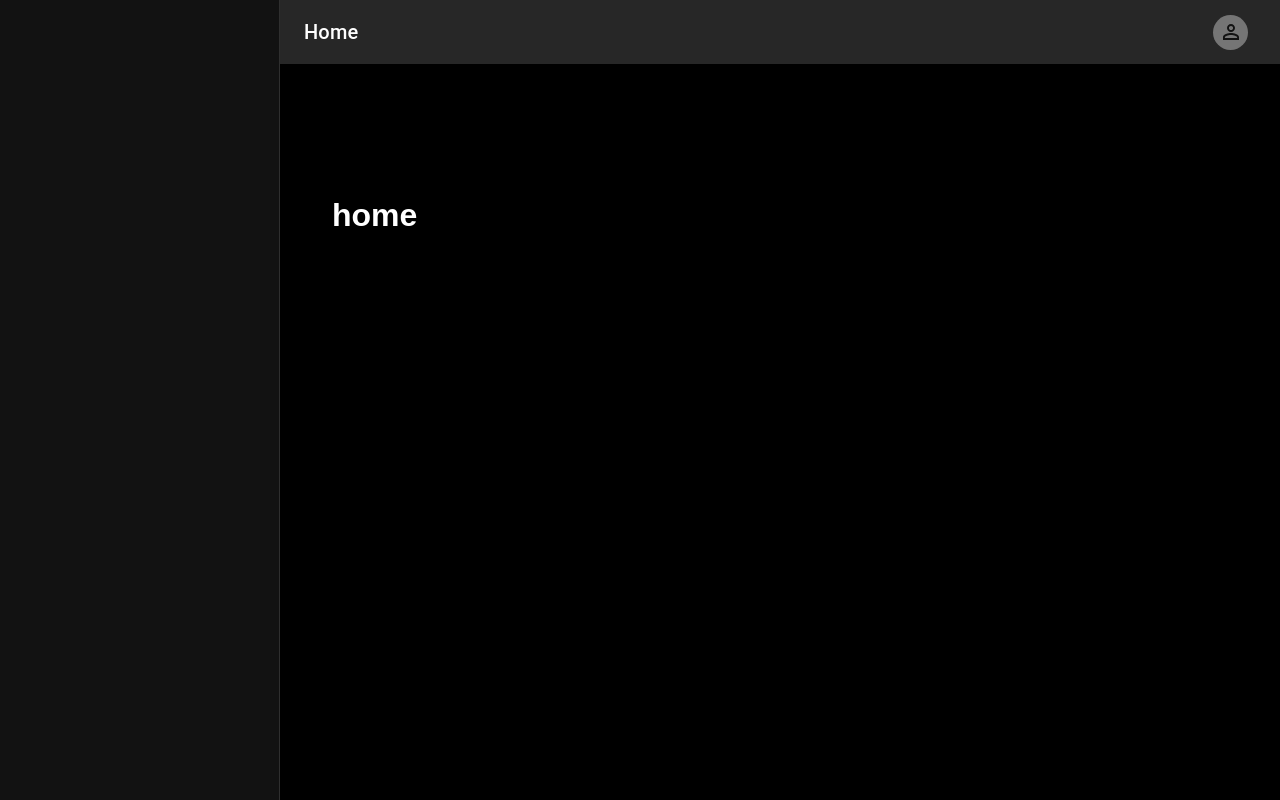
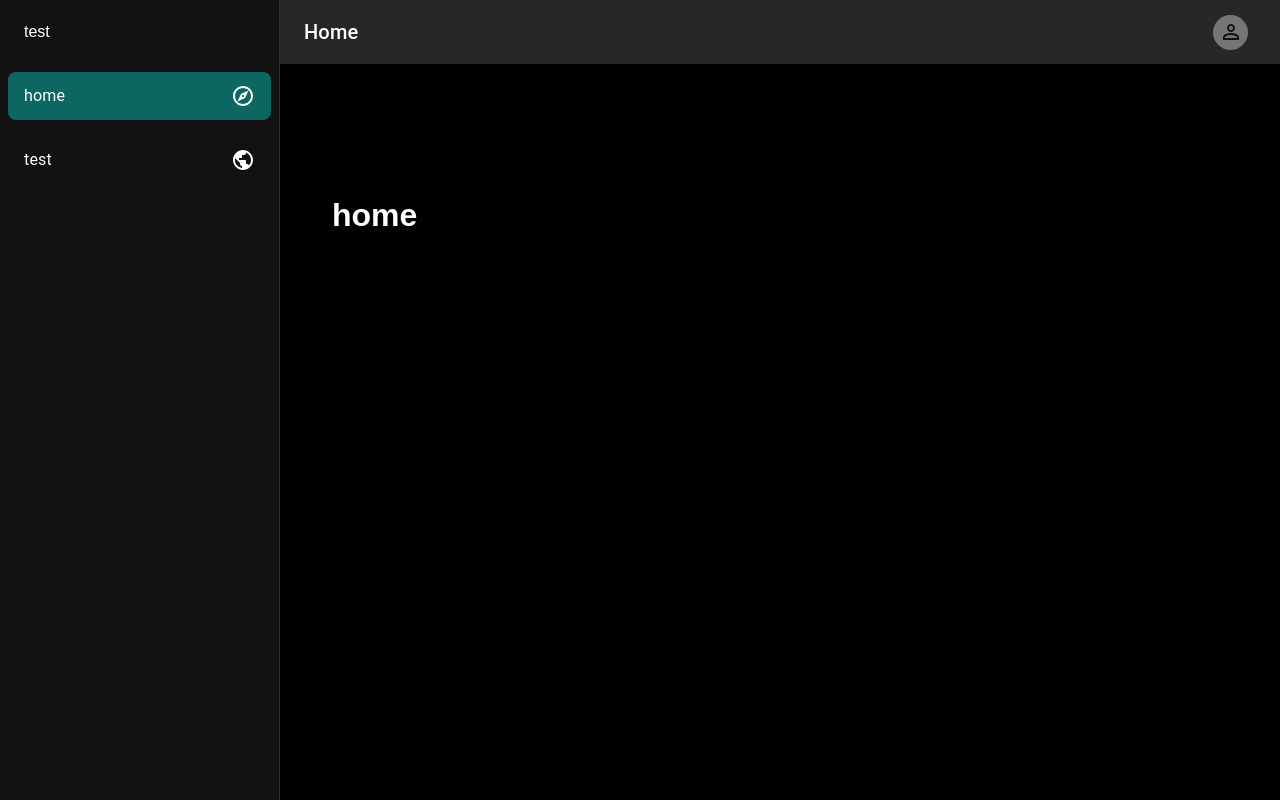
Before and after one commit to randa-11295/Insight-eye, a React (Create React App) app: page / in a window 1280 px wide. Built offline with nearby package versions, Linux system fonts and the light colour scheme.

Commit message:
update contnt nav style

```diff
--- a/src/Components/Navbar/ContentNav.js
+++ b/src/Components/Navbar/ContentNav.js
@@ -1,10 +1,7 @@
 import Toolbar from "@mui/material/Toolbar";
-import useContentHook from "../../hooks/useContentHook";
-// import useGetRegionHook from "../../hooks/useGetRegionHook";
-import { tabaqatIntroductionPagesLink } from "../../utils/StaticVariables";
 import { navbarContentArr } from "../../utils/StaticVariables";
 
-import {  useLocation } from "react-router-dom";
+import { useLocation } from "react-router-dom";
 import {
   Box,
   List,
@@ -18,35 +15,23 @@ import { v4 as uuid } from "uuid";
 const ContentNav = (props) => {
   let location = useLocation();
 
-  const { getContentText } = useContentHook();
-  // const getRegion = useGetRegionHook();
-
 
 
   const listStyle = (url, path) => ({
     borderRadius: 2,
+    bgcolor: url === path && "primary.main",
+    overflow: "hidden",
   });
 
-  const iconStyle = (url, path) => {
-    return {
-      color: url === path ? "secondary.main" : "white",
-    };
-  };
 
-  const openInNewTab = () => {
-    window.open(tabaqatIntroductionPagesLink, "_self", "noopener,noreferrer");
-  };
+
   return (
     <Box sx={boxStyle}>
-      <Toolbar sx={logoStyle} onClick={openInNewTab}>test</Toolbar>
-      {navbarContentArr.map((navGroup, indx) => (
-        <Box px={1} key={uuid()}>
-          <List
-            sx={{
-              py: 1,
-            }}
-          >
-            {navGroup.map((el) => (
+      <Toolbar sx={logoStyle} onClick={() => { console.log("logo") }}>test</Toolbar>
+      {navbarContentArr.map((el) => (
+        <Box px={1} key={uuid()} >
+          <List   >
+
             <ListItem
               sx={listStyle(el.url, location.pathname)}
               key={el.url}
@@ -60,15 +45,15 @@ const ContentNav = (props) => {
                 sx={{ justifyContent: "space-between", display: "flex" }}
               >
                 <ListItemText
-                    primary={getContentText(el.text)}
+                  primary={el.text}
                   sx={{ textAlign: "start" }}
                 />
-                  <ListItemIcon sx={iconStyle(el.url, location.pathname)}>
+                <ListItemIcon >
                   {el.icon}
                 </ListItemIcon>
               </ListItemButton>
             </ListItem>
-            ))}
+
           </List>
         </Box>
       ))}
@@ -88,4 +73,5 @@ const logoStyle = {
 const boxStyle = {
   height: "100vh",
   overflow: "auto",
+
 };
--- a/src/Components/Navbar/SideNav.js
+++ b/src/Components/Navbar/SideNav.js
@@ -1,6 +1,6 @@
 import Box from "@mui/material/Box";
 import Drawer from "@mui/material/Drawer";
-// import ContentNav from "./ContentNav";
+import ContentNav from "./ContentNav";
 
 const SideNav = (props) => {
 
@@ -23,10 +23,12 @@ const SideNav = (props) => {
           "& .MuiDrawer-paper": {
             boxSizing: "border-box",
             width: props.drawerWidth,
+
+
           },
         }}
       >
-        {/* <ContentNav mob  openHandel={props.openHandel}/> */} test
+        <ContentNav mob  openHandel={props.openHandel}/>
       </Drawer>
 
       <Drawer
@@ -37,11 +39,13 @@ const SideNav = (props) => {
           "& .MuiDrawer-paper": {
             boxSizing: "border-box",
             width: props.drawerWidth,
+
+
           },
         }}
         open
       >
-        {/* <ContentNav /> */}
+        <ContentNav />
       </Drawer>
     </Box>
   );
--- a/src/utils/StaticVariables.js
+++ b/src/utils/StaticVariables.js
@@ -4,7 +4,7 @@ import PublicOutlinedIcon from '@mui/icons-material/PublicOutlined';
 
 
 export const navbarContentArr = [
-[  {
+ {
     text: "home",
     url: "/",
     icon: <ExploreOutlinedIcon sx={{ marginLeft: " auto" }} />,
@@ -15,31 +15,8 @@ export const navbarContentArr = [
     icon: <PublicOutlinedIcon sx={{ marginLeft: " auto" }} />,
   },
 
-],
-[  {
-  text: "home",
-  url: "/",
-  icon: <ExploreOutlinedIcon sx={{ marginLeft: " auto" }} />,
-},
-{
-  text: "test",
-  url: "/test",
-  icon: <PublicOutlinedIcon sx={{ marginLeft: " auto" }} />,
-},
 
-],
-[  {
-  text: "home",
-  url: "/",
-  icon: <ExploreOutlinedIcon sx={{ marginLeft: " auto" }} />,
-},
-{
-  text: "test",
-  url: "/test",
-  icon: <PublicOutlinedIcon sx={{ marginLeft: " auto" }} />,
-},
 
-],
 
 ];
 
--- a/src/utils/theme.js
+++ b/src/utils/theme.js
@@ -4,7 +4,7 @@ const theme = createTheme({
     palette: {
       mode: 'dark',
         primary: {
-            main: '#15C5BB', // Your preferred teal color
+            main: '#0c6762', // Your preferred teal color
         },
         secondary: {
             main: '#F69722', // Your preferred dark blue
```
Also changed, not shown: src/Images/logo.png (added). Lines whose indentation alone changed are shown as unchanged.
